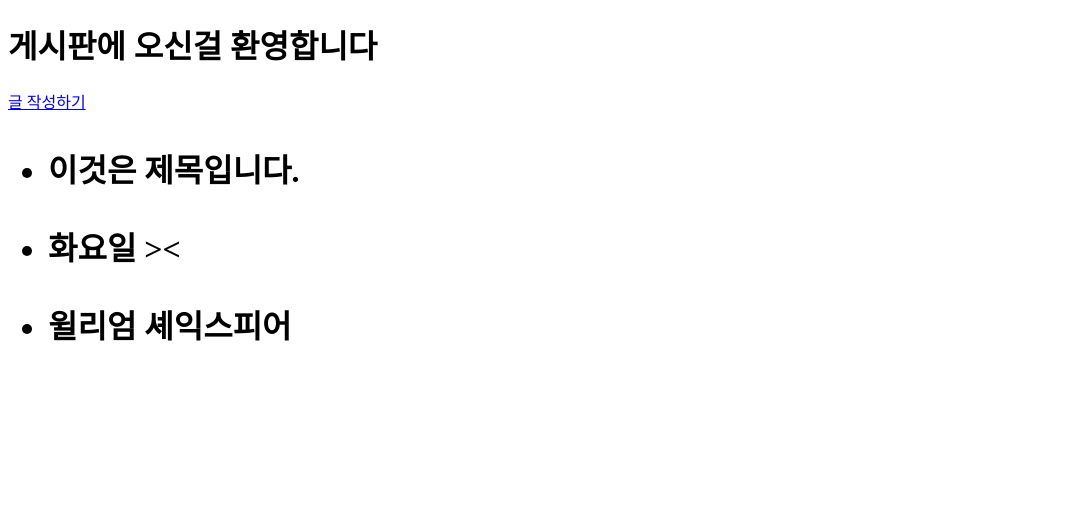
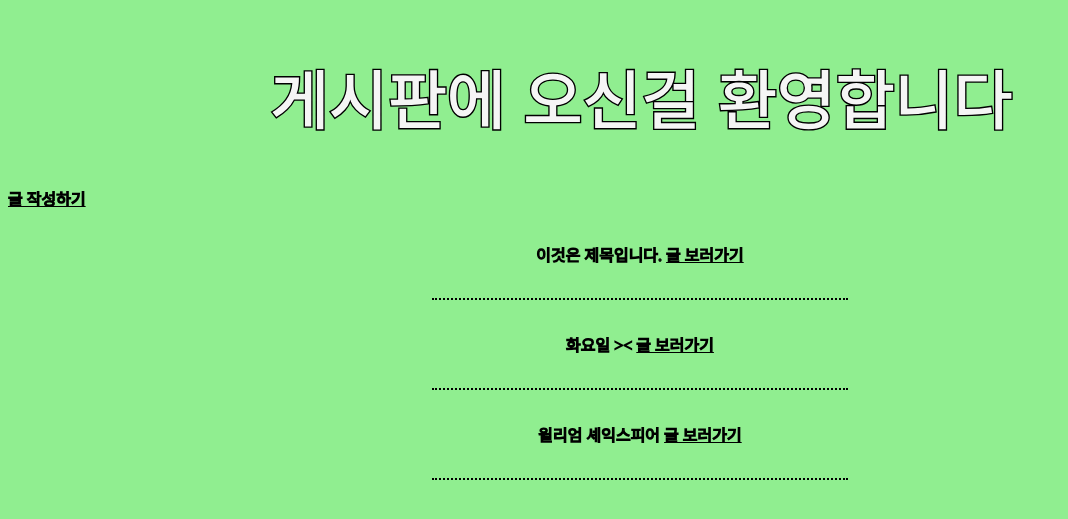
Before and after one commit to dodonmountain/django-crud, a Django app: page /articles/ in a window 1280 px wide. Shown: the top 519 px of the page, without its empty margins (0-1068 px from the left). Run offline with Django 3.2, Linux system fonts and the light colour scheme; data comes from the database, SQL or seed files in the repository; both versions use the stored data as it was after the commit.

Commit message:
05 | articles - CRUD - R

```diff
--- a/articles/templates/articles/base.html
+++ b/articles/templates/articles/base.html
@@ -5,6 +5,13 @@
   <meta name="viewport" content="width=device-width, initial-scale=1.0">
   <meta http-equiv="X-UA-Compatible" content="ie=edge">
   <title>게시판</title>
+  <style>
+    body {
+      -webkit-text-fill-color: whitesmoke;
+      -webkit-text-stroke: 1pt black;
+      background-color:lightgreen;
+    }
+  </style>
 </head>
 <body>
   {% block body %}
--- a/articles/templates/articles/index.html
+++ b/articles/templates/articles/index.html
@@ -1,12 +1,15 @@
 {% extends 'articles/base.html' %}
 {% block body %}
-  <h1>게시판에 오신걸 환영합니다</h1>
-  <a href="/articles/new/">글 작성하기</a>
-  {% for title in titles %}
-  <h1>
-    <ul>
-        <li>{{ title }}</li>
-    </ul>
-  </h1>
-  {% endfor %}
+<div style="display:flex; justify-content: center;""><h1 style = " font-family: Arial, Helvetica, sans-serif; font-size:
+  4rem; font-weight: 600">게시판에 오신걸 환영합니다</h1>
+</div>
+
+<a href="/articles/new/">글 작성하기</a>
+{% for article in articles %}
+<div style="display:flex; justify-content: center; padding:1rem; width: 30vw; height: 10 vh; margin-left:auto; margin-right:auto; border-bottom: 2px dotted black; text-align:left;">
+  <p>{{ article.title }}
+    <a href="/articles/{{ article.pk }}">글 보러가기</a>
+  </p>
+</div>
+{% endfor %}
 {% endblock %}
--- a/articles/urls.py
+++ b/articles/urls.py
@@ -4,5 +4,6 @@ from . import views
 urlpatterns = [
     path('', views.index),
     path('new/', views.new),
-    path('create/', views.create)
+    path('create/', views.create),
+    path('<int:article_pk>/', views.detail),
 ]
--- a/articles/views.py
+++ b/articles/views.py
@@ -27,4 +27,11 @@ def create(request):
         'article':  article
     }
     # return render(request, 'articles/create.html', context)
-    return redirect('/articles/')
+    return redirect(f'/articles/{article.pk}/')
+
+def detail(request, article_pk):
+    article = Article.objects.get(pk=article_pk)
+    context = {
+        'article': article
+    }
+    return render(request, 'articles/detail.html', context)
```
Also changed, not shown: articles/templates/articles/detail.html (added, +9 -0 lines), README.md, db.sqlite3.
